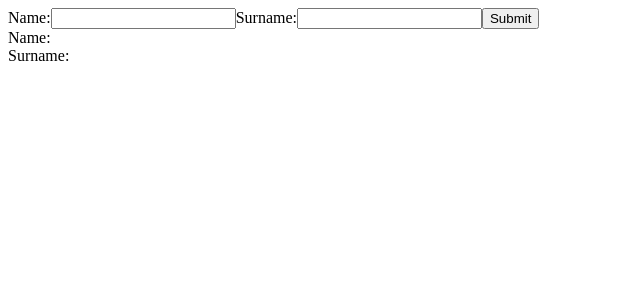
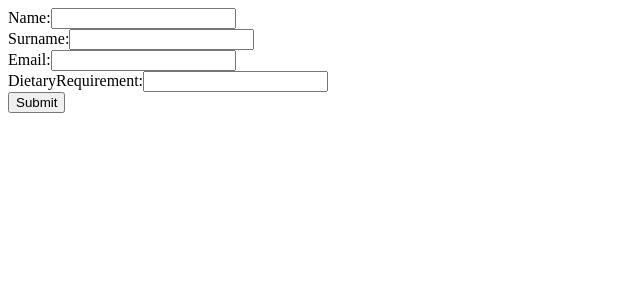
Before and after one commit to kuhletcg/RSVP-TCG, a React (Create React App) app in the folder rspv/front-end/: page / in a window 1280 px wide. Shown: the top 300 px of the page, without its empty margins (0-640 px from the left). Built offline with nearby package versions, Linux system fonts and the light colour scheme.

Commit message:
added div class

```diff
--- a/rspv/front-end/src/form.js
+++ b/rspv/front-end/src/form.js
@@ -1,7 +1,7 @@
 import React, { useState } from 'react';
 
 export default function Form(params) {
-    const [information, setInformation] = useState({name: '',surname: ''})
+    const [information, setInformation] = useState({name: '',surname: '',Email: '',DietaryRequirement: ''})
     const [data, setData] = useState([])
     const handleChange=(event)=> {
         setInformation({...information,[event.target.name]: event.target.value});
@@ -10,17 +10,32 @@ export default function Form(params) {
        setData(information)
         console.log(information)
     }
+
+
      return(
-        <div>
+        <div class = "row">
+            <div>
             Name:
             <input onChange={handleChange} name='name' type="text" value={information.name} />
+            </div>
+            <div>
             Surname:
             <input onChange={handleChange} name='surname' type="text" value={information.surname} />
+            </div>
+            <div>
+            Email:
+            <input onchange={handleChange} name='email' type="text" value={information.email} />
+            </div>
+            <div>
+            DietaryRequirement:
+            <input onchange={handleChange} name='dietaryRequirement' type='text' value={information.DietaryRequirement} />
+            </div>
             <input onClick={handleSubmit} type="submit" value="Submit" /><br/>
             {/* {data.map(t => <div>{t.name}  {t.surname}</div>)} */}
-            Name: {data.name} <br/>
-            Surname:{data.surname}
+            {/* Name: {data.name} <br/>
+            Surname:{data.surname} */}
             </div>
+
     )
 
 
```
